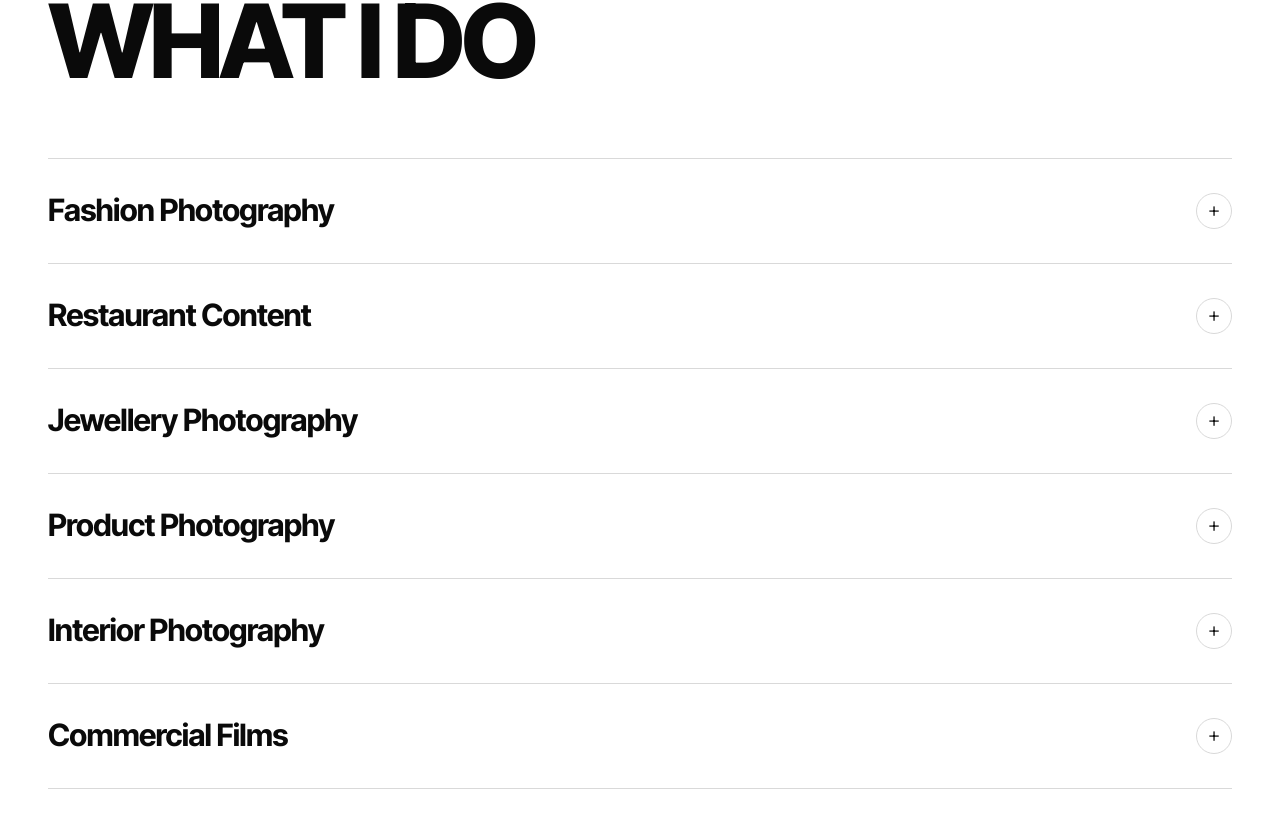
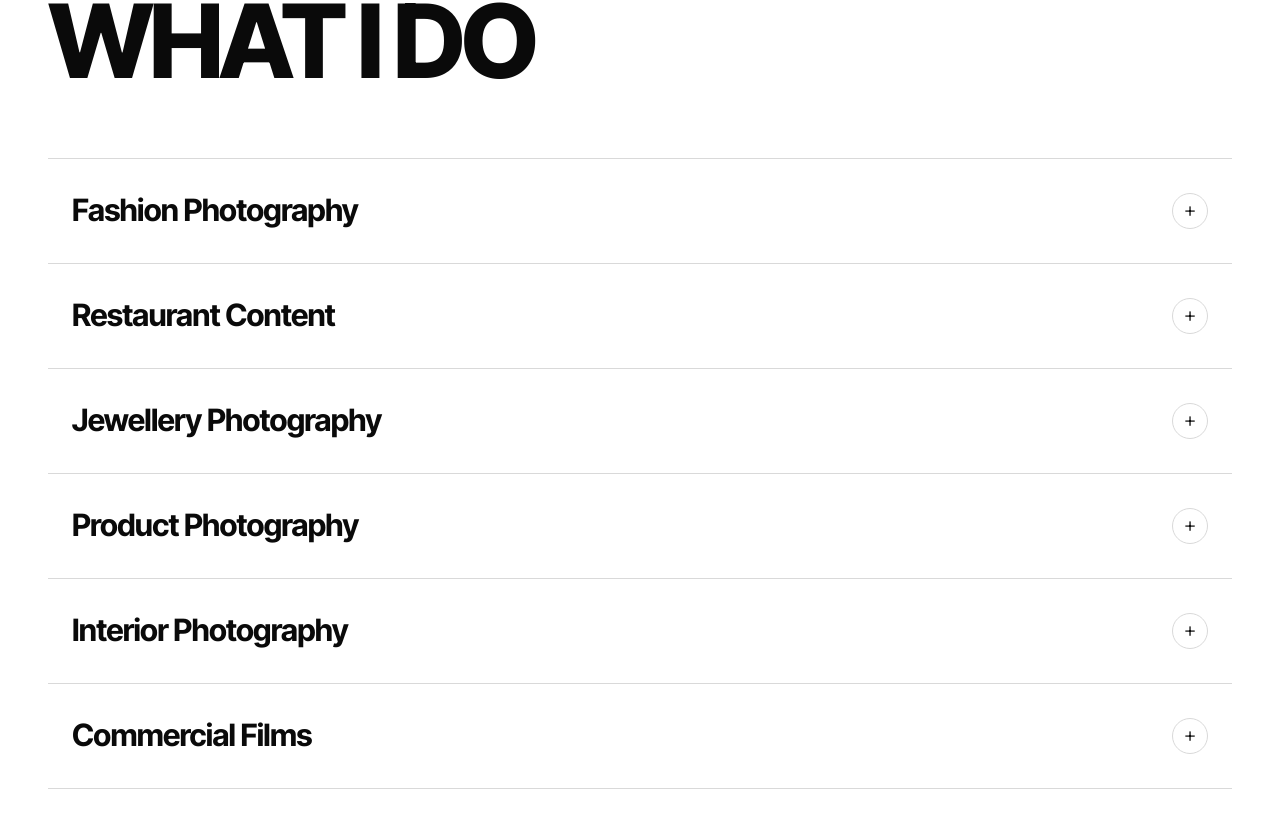
Before and after one commit to patelkashyap11-coder/kashyap-portfolio_v2, a Next.js app: page / in a window 1280 px wide. Shown: the part 4962-5784 px from the top of the page. Built offline with nearby package versions, Linux system fonts and the light colour scheme.

Commit message:
Update WhatWeDoSection.tsx

```diff
--- a/components/WhatWeDoSection.tsx
+++ b/components/WhatWeDoSection.tsx
@@ -105,12 +105,11 @@ export function WhatWeDoSection() {
                     display: 'flex',
                     alignItems: 'center',
                     justifyContent: 'space-between',
-                    padding: '34px 0',
+                    padding: '34px 24px',
                     background: active ? '#C7E200' : 'transparent',
                     margin: '0',
                     boxSizing: 'border-box' as const,
-                    transition: 'background 0.25s ease, color 0.25s ease',
-                    cursor: 'none',
+                    transition: 'background 0.25s ease',
                     border: 'none',
                     textAlign: 'left' as const,
                     // widen to container edge when active
@@ -170,11 +169,11 @@ export function WhatWeDoSection() {
                       <p
                         style={{
                           fontFamily: 'var(--font-inter)',
-                          fontWeight: 500,
-                          fontSize: 'clamp(1.05rem,1.25vw,1.2rem)',
+                          fontWeight: 600,
+                          fontSize: 'clamp(1.15rem,1.4vw,1.35rem)',
                           lineHeight: 1.75,
                           color: '#222222',
-                          maxWidth: 700,
+                          maxWidth: 850,
                           padding: '28px 0 40px',
                         }}
                       >
```
